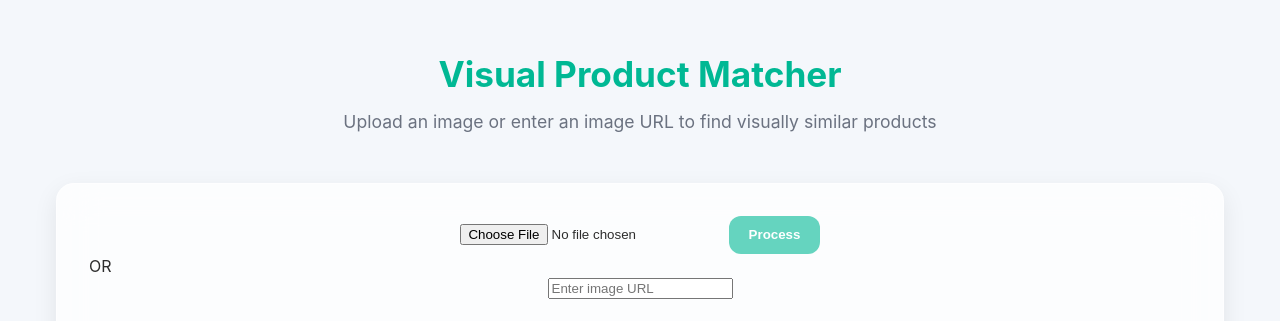
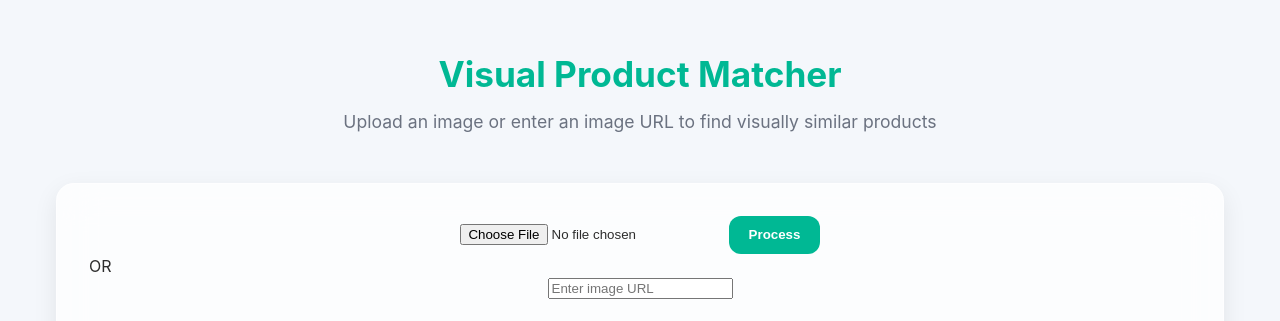
Before and after one commit to VanshSunejaa/unthinkable, a plain HTML site: page frontend/index.html in a window 1280 px wide. Shown: the top 321 px of the page. Drawn offline with Linux system fonts and the light colour scheme.

Commit message:
Update index.html

```diff
--- a/frontend/index.html
+++ b/frontend/index.html
@@ -17,7 +17,7 @@
       <!-- Upload Row -->
       <div class="upload-row">
         <input id="fileInput" type="file" accept="image/*" />
-        <button id="btnProcess" disabled>Process</button>
+        <button id="btnProcess" >Process</button>
       </div>
 
       <!-- OR Divider -->
```
